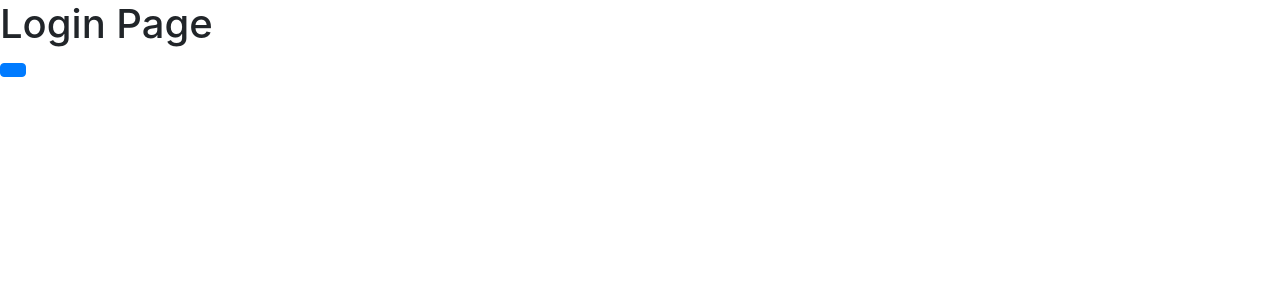
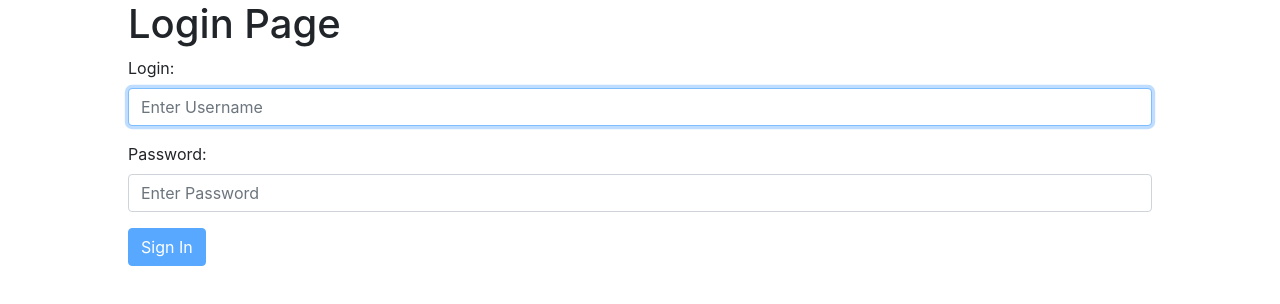
Before and after one commit to Daniel787/UTDesign-Tool-Crib-System, a React (Create React App) app: page / in a window 1280 px wide. Shown: the top 304 px of the page. Built offline with nearby package versions, Linux system fonts and the light colour scheme.

Commit message:
Basic Login

```diff
--- a/src/Pages/Home.js
+++ b/src/Pages/Home.js
@@ -1,9 +1,20 @@
 import React from "react";
 import Nav from "../Components/Nav/Nav.js";
+import styles from "./Home.module.css";
+import Button from "react-bootstrap/Button";
+import { Link } from "react-router-dom";
 
 function home() {
     return (
-        <Nav />
+        <div className={styles.Home}>
+            <Nav />
+            <div className={styles.Body}>
+                <h1>Home Page</h1>
+                <Link to="/"><Button>Logout</Button></Link>
+            </div>
+        </div>
+
+
     )
 
 }
--- /dev/null
+++ b/src/Pages/Home.module.css
@@ -0,0 +1,8 @@
+.Home {
+}
+
+.Body {
+	margin-left: 10%;
+	margin-right: 10%;
+	margin-top: 2rem;
+}
--- a/src/Pages/Login.js
+++ b/src/Pages/Login.js
@@ -1,11 +1,60 @@
-import React from 'react'
+import React, { useState } from 'react'
 import Button from "react-bootstrap/Button";
+import Form from "react-bootstrap/Form";
+import { Link } from "react-router-dom";
+import styles from "./Login.module.css";
 
 export default function Login() {
+    const loginData = require('../data/authenticate.json');
+    const [username, setUsername] = useState("");
+    const [password, setPassword] = useState("");
+    const [error, setError] = useState(false)
+    function handleEmpty() {
+        return (username.length === 0 || password.length === 0)
+    }
+    function handleInvalid() {
+        const logins = loginData.logins
+        if (logins.filter(user => user.username === username).length === 0) {
+            return (true)
+        } else {
+            if (loginData.logins[loginData.logins.map(e => e.username).indexOf(username)].password !== password) {
+                return (true)
+            }
+            else {
+                return (false)
+            }
+        }
+    }
     return (
-        <div>
-            <h1>Login Page</h1>
-            <Button />
+        <div className={styles.Login}>
+            <div>
+                <h1>Login Page</h1>
+            </div>
+            <h3 className={styles.Fail} >{error && 'Invalid Login'}</h3>
+            <Form onSubmit={(event) => event.preventDefault()}>
+                <Form.Group size="lg" controlId="user">
+                    <Form.Label>Login:</Form.Label>
+                    <Form.Control
+                        autoFocus
+                        type="text"
+                        placeholder="Enter Username"
+                        value={username}
+                        onChange={(e) => setUsername(e.target.value)} />
+                </Form.Group>
+                <Form.Group size="lg" controlId="pass">
+                    <Form.Label>Password:</Form.Label>
+                    <Form.Control
+                        type="password"
+                        placeholder="Enter Password"
+                        value={password}
+                        onChange={(e) => setPassword(e.target.value)} />
+                </Form.Group>
+                <Link to={handleInvalid() ? "" : "/home"} >
+                    <Button variant="primary" type="submit" disabled={handleEmpty()} onClick={() => setError(handleInvalid())}>
+                        Sign In
+                    </Button>
+                </Link>
+            </Form>
         </div>
     )
 }
--- /dev/null
+++ b/src/Pages/Login.module.css
@@ -0,0 +1,8 @@
+.Login {
+	margin-left: 10%;
+	margin-right: 10%;
+}
+
+.Fail {
+	color: red;
+}
--- a/src/data/authenticate.json
+++ b/src/data/authenticate.json
@@ -10,8 +10,8 @@
 			"password": "admin2"
 		},
 		{
-			"username": "admin2",
-			"password": "admin2"
+			"username": "admin3",
+			"password": "admin3"
 		}
 	]
 }
```
